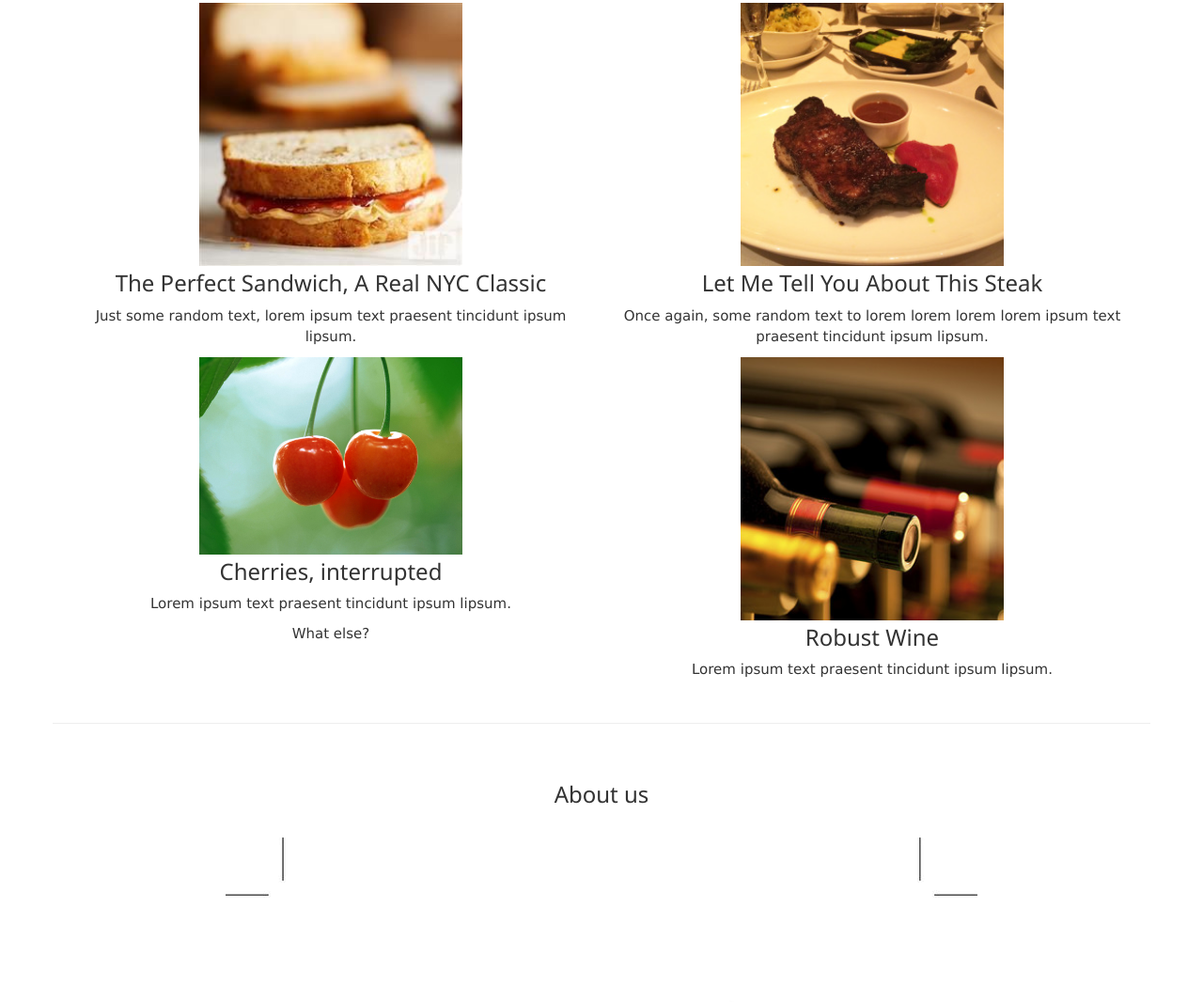
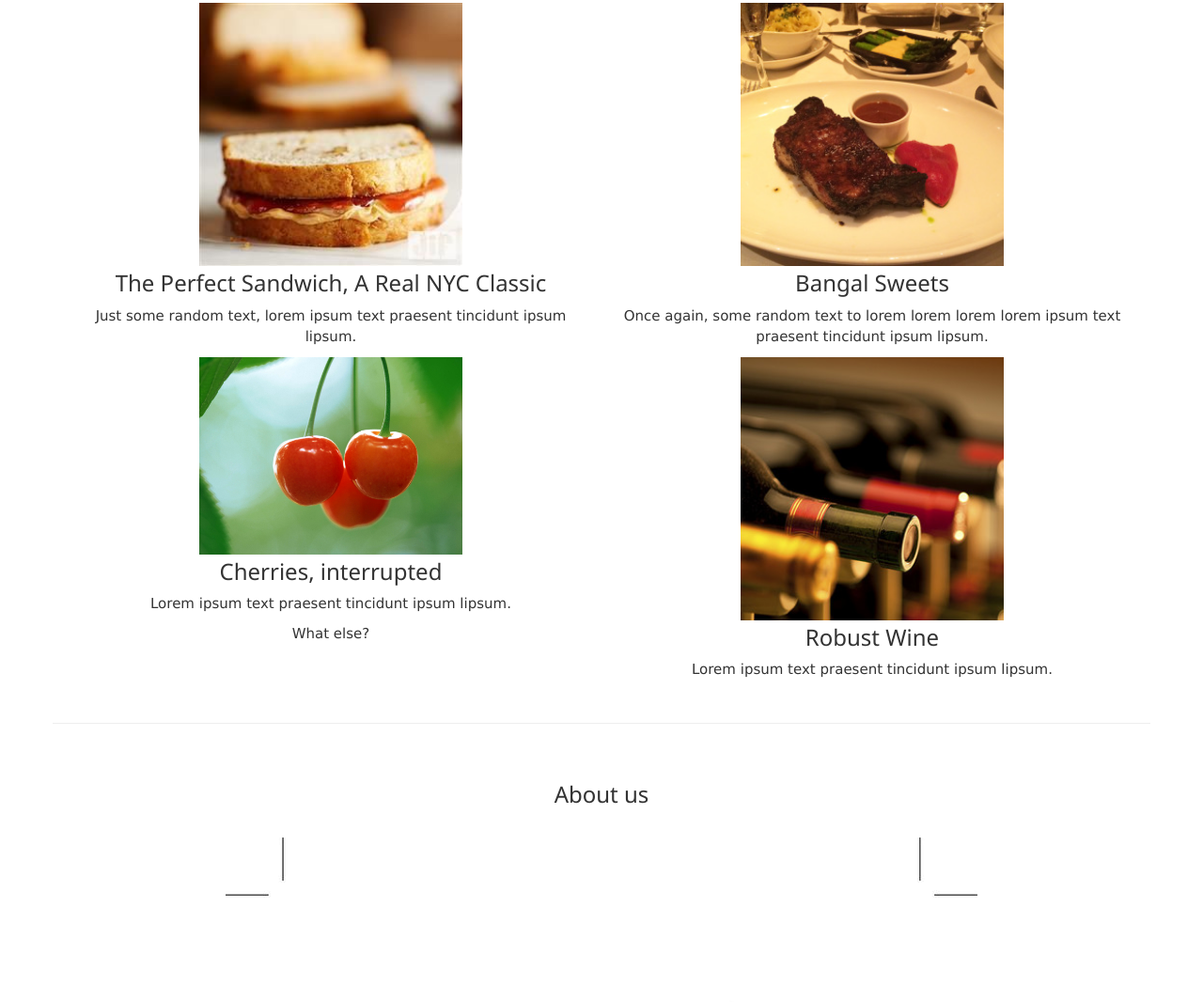
Before and after one commit to bongdishes/bongfoodblog, a website: page index.html in a window 1280 px wide. Shown: the part 821-1887 px from the top of the page at 94% size. Drawn offline with nearby package versions, Linux system fonts and the light colour scheme.

Commit message:
Update index.html

```diff
--- a/index.html
+++ b/index.html
@@ -73,7 +73,7 @@
     </div>
     <div class="w3-half">
       <img src="img/steak.jpeg" alt="Steak" style="width:50%">
-      <h3><a href="Steak.htm">Let Me Tell You About This Steak</a></h3>
+      <h3><a href="Steak.htm">Bangal Sweets</a></h3>
       <p>Once again, some random text to lorem lorem lorem lorem ipsum text praesent tincidunt ipsum lipsum.</p>
     </div>
     <div class="w3-half">
```
